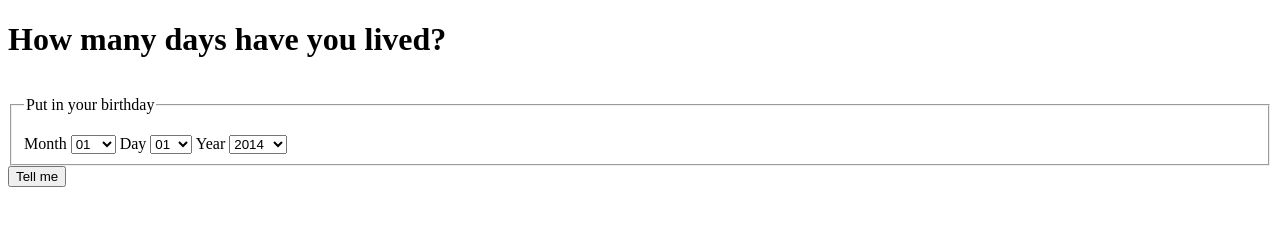
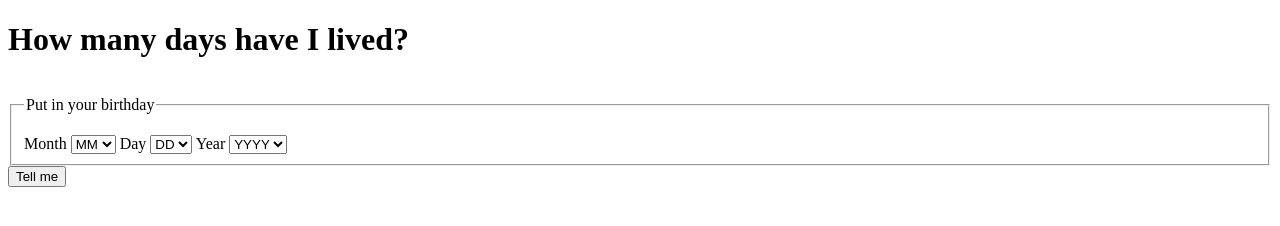
Before and after one commit to nckn/homada, a plain HTML site: page src/index.html in a window 1280 px wide. Drawn offline with Linux system fonts and the light colour scheme.

```diff
--- a/src/index.html
+++ b/src/index.html
@@ -4,7 +4,7 @@
 <head>
   <meta charset="UTF-8">
   <meta name="viewport" content="width=device-width, initial-scale=1.0">
-  <title>How many days have you lived?</title>
+  <title>How many days have I lived?</title>
 </head>
 
 <body>
@@ -12,7 +12,7 @@
   <div class="webglContainer" id="webglContainer"></div>
 
   <div class="intro-screen">
-    <h1>How many days have you lived?</h1>
+    <h1>How many days have I lived?</h1>
 
     <form id="tell-me">
       <fieldset>
@@ -23,8 +23,8 @@
 
         <label for="mm">Month</label>
         <select id="mm">
-          <option disabled>MM</option>
-          <option value="01" selected>01</option>
+          <option disabled selected>MM</option>
+          <option value="01">01</option>
           <option value="02">02</option>
           <option value="03">03</option>
           <option value="04">04</option>
@@ -41,7 +41,7 @@
         <label for="dd">Day</label>
         <select id="dd">
           <option disabled selected>DD</option>
-          <option value="01" selected>01</option>
+          <option value="01">01</option>
           <option value="02">02</option>
           <option value="03">03</option>
           <option value="04">04</option>
@@ -76,7 +76,7 @@
 
         <label for="yy">Year</label>
         <select id="yy">
-          <option disabled>YYYY</option>
+          <option disabled selected>YYYY</option>
           <option value="2022">2022</option>
           <option value="2021">2021</option>
           <option value="2020">2020</option>
@@ -86,7 +86,7 @@
           <option value="2017">2017</option>
           <option value="2016">2016</option>
           <option value="2015">2015</option>
-          <option value="2014" selected>2014</option>
+          <option value="2014">2014</option>
           <option value="2013">2013</option>
           <option value="2012">2012</option>
           <option value="2011">2011</option>
```
Also changed, not shown: src/assets/scss/typography.scss (+4 -3 lines).
